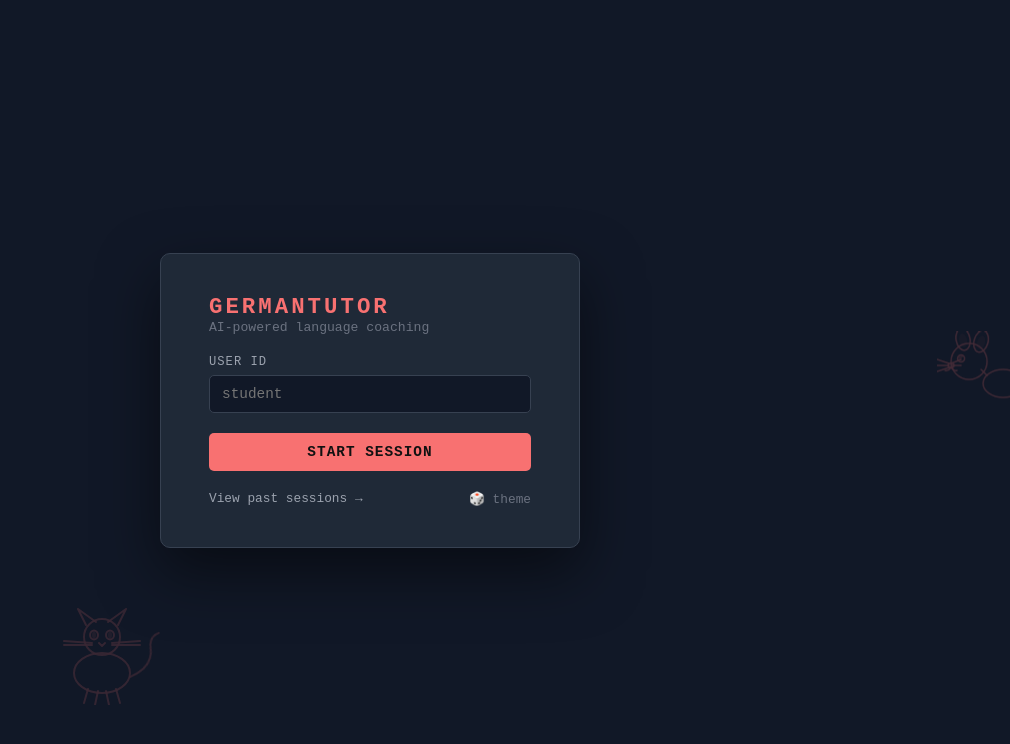
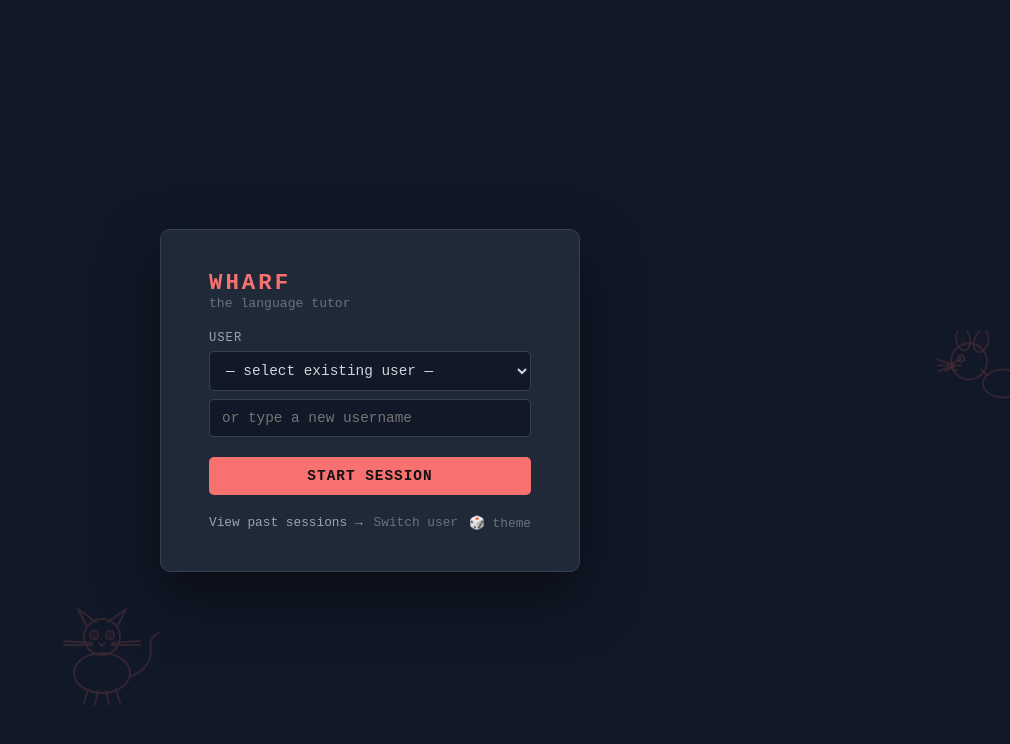
Before and after one commit to cookieTroll/language-tutor, a Flask app: page / in a window 1280 px wide. Shown: the top 744 px of the page, without its empty margins (270-1280 px from the left). Run offline with Flask 3, Linux system fonts and the light colour scheme; data that the repository does not hold is empty; parts of the project's set-up code (start-up, migrations or seed data) failed here and were passed over; some libraries are stand-ins or nearby versions.

Commit message:
feat(ui): stay logged in across sessions, abandon/switch-user flow, rebrand
Declining further exercises (or reaching the end of a module with nothing
to chain into) no longer ends the browser session — it now loops back to
the module chooser for the same user instead of dumping back to the login
screen. Adds a Return-to-Menu / Switch User button pair that can interrupt
an in-progress grammar or writing session via a reserved sentinel input
intercepted in WebIOHandler.prompt(), logging the session as "abandoned"
either way. The login screen now remembers/prefills the last user, offers
a dropdown of previously-used users (backed by the existing but
previously web-unused list_users()), and rebrands "GermanTutor" to
"Wharf the Language Tutor".

Co-Authored-By: Claude Sonnet 5 <noreply@anthropic.com>

```diff
--- a/ui/app.py
+++ b/ui/app.py
@@ -15,7 +15,7 @@ from config import load_config
 from memory.factory import build_storage
 from llm.factory import build_llm
 from orchestrator.orchestrator import Orchestrator
-from shared.io import WebIOHandler
+from shared.io import WebIOHandler, SessionAbortRequested
 from shared.humanize import humanize_tag
 
 app = Flask(__name__)
@@ -69,14 +69,24 @@ def api_start():
             orch = _make_orchestrator(io)
             forced_recommendation = None
             while True:
-                forced_recommendation = orch.run_session(
-                    user_id,
-                    language=None,
-                    on_language_warning=lambda lang, missing, configured=True: _lang_warning(io, lang, missing, configured),
-                    forced_recommendation=forced_recommendation,
-                )
+                try:
+                    forced_recommendation = orch.run_session(
+                        user_id,
+                        language=None,
+                        on_language_warning=lambda lang, missing, configured=True: _lang_warning(io, lang, missing, configured),
+                        forced_recommendation=forced_recommendation,
+                    )
+                except SessionAbortRequested as abort:
+                    if abort.action == "end":
+                        break
+                    io.reset_for_new_activity()
+                    forced_recommendation = None
+                    continue
                 if forced_recommendation is None:
-                    break
+                    # No chaining accepted (or nothing was offered) — stay logged in and
+                    # go back to the module chooser instead of ending the whole session.
+                    io.reset_for_new_activity()
+                    continue
         except Exception as e:
             io.output(f"[!] Session error: {e}")
         finally:
@@ -114,6 +124,11 @@ def api_stream(sid: str):
         mimetype="text/event-stream",
         headers={"Cache-Control": "no-cache", "X-Accel-Buffering": "no"},
     )
+
+
+@app.route("/api/users")
+def api_users():
+    return jsonify({"users": _store.list_users()})
 
 
 @app.route("/api/input/<sid>", methods=["POST"])
--- a/ui/static/app.js
+++ b/ui/static/app.js
@@ -12,15 +12,52 @@ let phase = 'idle';           // idle | setup | loading | writing | evaluating |
                               // shared across modules as "collecting a submittable answer".
 let inSessionPhase = false;   // true once any module (writing/grammar) has started its interactive phase
 let activeModule = null;      // 'writing' | 'grammar' | null — which panel is showing
+let atChooser = true;         // true while sitting at the module-chooser (#setup) screen, not mid-exercise —
+                              // `phase` doesn't reliably distinguish this (never set to a 'setup' value),
+                              // so Return-to-Menu/Switch-User use this instead. Set false in switchToSession(),
+                              // true in goBackToSetupForChaining().
 let lastOutputText = '';
 let timerStart = null;
 let timerInterval = null;
 let pendingTopic = sessionStorage.getItem('retryTopic');
 let evalStep = 0;
 
+// ── User persistence (idle screen) ─────────────────────────────────────────────
+const LAST_USER_KEY = 'ltut_last_user';
+
+async function initIdleScreen() {
+  const lastUser = localStorage.getItem(LAST_USER_KEY);
+  if (lastUser) document.getElementById('user-id').value = lastUser;
+
+  try {
+    const res = await fetch('/api/users');
+    const data = await res.json();
+    const picker = document.getElementById('user-picker');
+    (data.users || []).forEach(u => {
+      const opt = document.createElement('option');
+      opt.value = u; opt.textContent = u;
+      picker.appendChild(opt);
+    });
+    if (lastUser && (data.users || []).includes(lastUser)) picker.value = lastUser;
+  } catch (e) { /* dropdown is optional — free-text input still works */ }
+}
+
+function pickUser() {
+  const picker = document.getElementById('user-picker');
+  if (picker.value) document.getElementById('user-id').value = picker.value;
+}
+
+function switchUserOnIdle() {
+  localStorage.removeItem(LAST_USER_KEY);
+  document.getElementById('user-id').value = '';
+  document.getElementById('user-picker').value = '';
+  document.getElementById('user-id').focus();
+}
+
 // ── Session ──────────────────────────────────────────────────────────────────
 async function startSession() {
   const userId = document.getElementById('user-id').value.trim() || 'student';
+  localStorage.setItem(LAST_USER_KEY, userId);
   document.getElementById('idle').style.display = 'none';
   document.getElementById('main').style.display = 'flex';
   showCmdSidebar('setup');
@@ -36,6 +73,30 @@ async function startSession() {
   es.onmessage = e => handleEvent(JSON.parse(e.data));
   es.onerror   = () => appendTutor('Connection lost.', 'system');
 }
+
+// ── Return to menu / switch user (header) ──────────────────────────────────────
+async function returnToMenu() {
+  if (!sid || atChooser) return;
+  if (!confirm('Return to your activity menu? This session will be logged as abandoned.')) return;
+  await sendInput('__abandon_session__');
+}
+
+async function switchUser() {
+  if (sid) {
+    // Whether or not an exercise is actively in progress, tell the backend thread to
+    // end (it'll only mark a session abandoned if one was actually running) rather
+    // than just navigating away and leaking it blocked on the next prompt forever.
+    const msg = atChooser
+      ? 'Switch users and end this session?'
+      : 'Switch users? This session will be logged as abandoned and you will be logged out.';
+    if (!confirm(msg)) return;
+    await sendInput('__switch_user__');
+  }
+  localStorage.removeItem(LAST_USER_KEY);
+  window.location.href = '/';
+}
+
+initIdleScreen();
 
 // ── Command hints sidebar ────────────────────────────────────────────────────
 const CMD_HINTS = {
@@ -66,10 +127,6 @@ function showCmdSidebar(phaseKey) {
 
 function hideCmdSidebar() {
   document.getElementById('cmd-sidebar').style.display = 'none';
-}
-
-function confirmLeave() {
-  return phase === 'idle' || phase === 'done' || confirm('Leave current session?');
 }
 
 // ── Event handling ────────────────────────────────────────────────────────────
@@ -300,7 +357,15 @@ function showChainPrompt(module, focus) {
     goBackToSetupForChaining();
     sendInput('y');
   };
-  document.getElementById('chain-no').onclick  = () => { wrap.remove(); sendInput('n'); };
+  document.getElementById('chain-no').onclick  = () => {
+    wrap.remove();
+    // Same reasoning as chain-yes: declining still re-enters run_session's setup
+    // prompts (or a second, alternate next_actions signal) before anything else
+    // shows up — go back to the #setup panel so those aren't swallowed by the
+    // "no input box during a session" rule.
+    goBackToSetupForChaining();
+    sendInput('n');
+  };
   const out = document.getElementById('tutor-output');
   out.scrollTop = out.scrollHeight;
 }
@@ -308,6 +373,7 @@ function showChainPrompt(module, focus) {
 function goBackToSetupForChaining() {
   resetForNewModuleSession();
   inSessionPhase = false;
+  atChooser = true;
   document.getElementById('session').style.display = 'none';
   document.getElementById('setup').style.display = 'flex';
   document.getElementById('setup-output').innerHTML = '';
@@ -341,6 +407,7 @@ function handleData(payload) {
   if (payload.event === 'exercises_ready')          return handleExercisesReady(payload);
   if (payload.event === 'grammar_results_complete') return handleGrammarResultsComplete(payload);
   if (payload.event === 'progress_ready')           return handleProgressReady(payload);
+  if (payload.event === 'return_to_chooser')        return goBackToSetupForChaining();
 }
 
 function escapeHtml(str) {
@@ -393,6 +460,7 @@ function switchToSession() {
   document.getElementById('setup').style.display   = 'none';
   document.getElementById('session').style.display = 'flex';
   phase = 'loading';
+  atChooser = false;
 }
 
 function updateChip(id, text) {
--- a/ui/templates/index.html
+++ b/ui/templates/index.html
@@ -3,7 +3,7 @@
 <head>
 <meta charset="UTF-8">
 <meta name="viewport" content="width=device-width,initial-scale=1">
-<title>GermanTutor</title>
+<title>Wharf the Language Tutor</title>
 <link rel="stylesheet" href="/static/style.css">
 <style>
 /* ── Background themes ── */
@@ -178,6 +178,13 @@ mark.mistake-hl {
   transition: border-color .2s;
 }
 .field input:focus { outline: none; border-color: var(--accent); }
+.field select {
+  width: 100%; padding: 10px 12px; background: var(--bg);
+  border: 1px solid var(--border); color: var(--text);
+  border-radius: 5px; font-family: inherit; font-size: 0.9rem;
+  margin-bottom: 8px; transition: border-color .2s;
+}
+.field select:focus { outline: none; border-color: var(--accent); }
 .btn-primary {
   padding: 11px; background: var(--accent); border: none;
   color: #111; border-radius: 5px; font-size: 0.9rem; font-weight: bold;
@@ -508,16 +515,20 @@ mark.mistake-hl {
 <div id="idle">
   <div class="idle-card">
     <div>
-      <h1>GERMANTUTOR</h1>
-      <p class="sub">AI-powered language coaching</p>
+      <h1>WHARF</h1>
+      <p class="sub">the language tutor</p>
     </div>
     <div class="field">
-      <label>User ID</label>
-      <input id="user-id" type="text" placeholder="student" autocomplete="off" />
+      <label>User</label>
+      <select id="user-picker" onchange="pickUser()">
+        <option value="">— select existing user —</option>
+      </select>
+      <input id="user-id" type="text" placeholder="or type a new username" autocomplete="off" />
     </div>
     <button class="btn-primary" onclick="startSession()">START SESSION</button>
     <div class="idle-footer">
       <a href="/sessions">View past sessions &rarr;</a>
+      <button class="btn-link" onclick="switchUserOnIdle()" title="Forget remembered user">Switch user</button>
       <button class="btn-link" onclick="cycleTheme()" title="Switch background">🎲 theme</button>
     </div>
   </div>
@@ -531,7 +542,7 @@ mark.mistake-hl {
 <!-- ── Main (after start) ── -->
 <div id="main">
   <header id="app-header">
-    <h1>GERMANTUTOR</h1>
+    <h1>WHARF</h1>
     <div class="meta-chips">
       <span class="chip" id="chip-module">—</span>
       <span class="chip" id="chip-lang">—</span>
@@ -540,7 +551,8 @@ mark.mistake-hl {
     </div>
     <div class="header-links">
       <a href="/sessions">Sessions</a>
-      <a href="/" onclick="return confirmLeave()">New</a>
+      <button class="btn-link" onclick="returnToMenu()">Return to Menu</button>
+      <button class="btn-link" onclick="switchUser()">Switch User</button>
       <button class="btn-link" onclick="cycleTheme()" title="Switch background">🎲</button>
     </div>
   </header>
--- a/ui/templates/session.html
+++ b/ui/templates/session.html
@@ -2,7 +2,7 @@
 <html lang="en">
 <head>
 <meta charset="UTF-8">
-<title>Session — GermanTutor</title>
+<title>Session — Wharf the Language Tutor</title>
 <link rel="stylesheet" href="/static/style.css">
 <style>
 @media print {
@@ -75,7 +75,7 @@ h2 { font-size: 0.74rem; text-transform: uppercase; letter-spacing: 1px; color:
 </head>
 <body>
 <header>
-  <h1>GERMANTUTOR</h1>
+  <h1>WHARF</h1>
   <a href="/sessions">&larr; Sessions</a>
   <div class="header-right no-print">
     <a href="#" onclick="window.print(); return false;">Print / PDF</a>
--- a/ui/templates/sessions.html
+++ b/ui/templates/sessions.html
@@ -2,7 +2,7 @@
 <html lang="en">
 <head>
 <meta charset="UTF-8">
-<title>Sessions — GermanTutor</title>
+<title>Sessions — Wharf the Language Tutor</title>
 <link rel="stylesheet" href="/static/style.css">
 <style>
 body { padding-bottom: 40px; }
@@ -51,7 +51,7 @@ tr:hover td { background: var(--panel); }
 </head>
 <body>
 <header>
-  <h1>GERMANTUTOR</h1>
+  <h1>WHARF</h1>
   <a href="/">&larr; New Session</a>
 </header>
 <main>
```
Also changed, not shown: orchestrator/orchestrator.py (+7 -1 lines), orchestrator/session_manager.py (+8 -0 lines), shared/io.py (+35 -2 lines), tests/unit/test_ui.py (+130 -4 lines).
